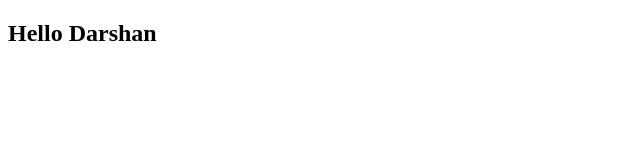
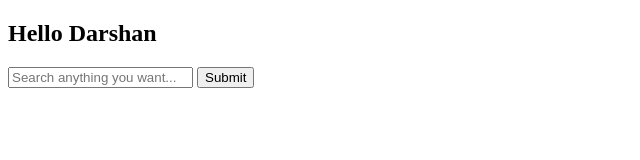
Before and after one commit to SudarshanPatil920/Practice1, a plain HTML site: page index.html in a window 1280 px wide. Shown: the whole page, without its empty margins (0-640 px from the left). Drawn offline with Linux system fonts and the light colour scheme.

Commit message:
First commit in the Practice repository

```diff
--- a/index.html
+++ b/index.html
@@ -7,5 +7,9 @@
 </head>
 <body>
     <h2> Hello Darshan </h2>
+    <form action="/action">
+        <input type="text" placeholder="Search anything you want...">
+        <button>Submit</button>
+    </form>
 </body>
 </html>
```
